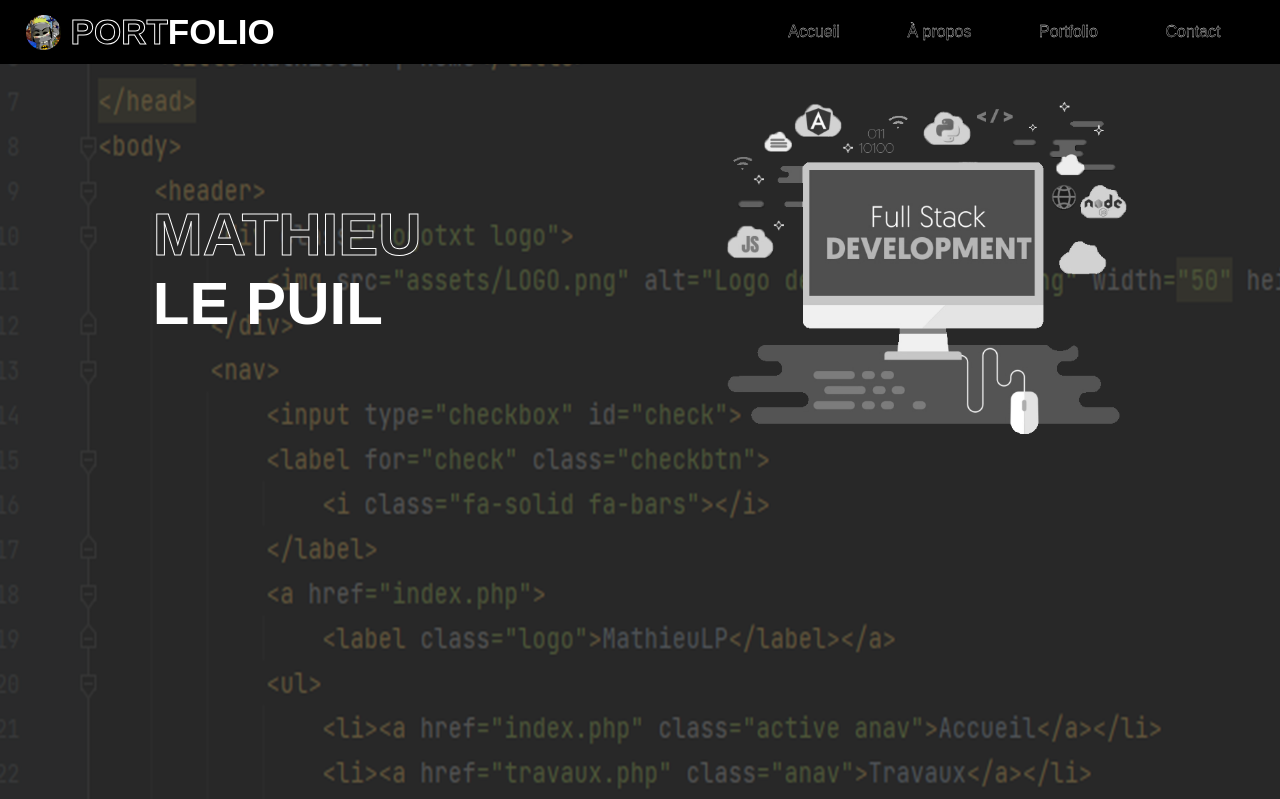
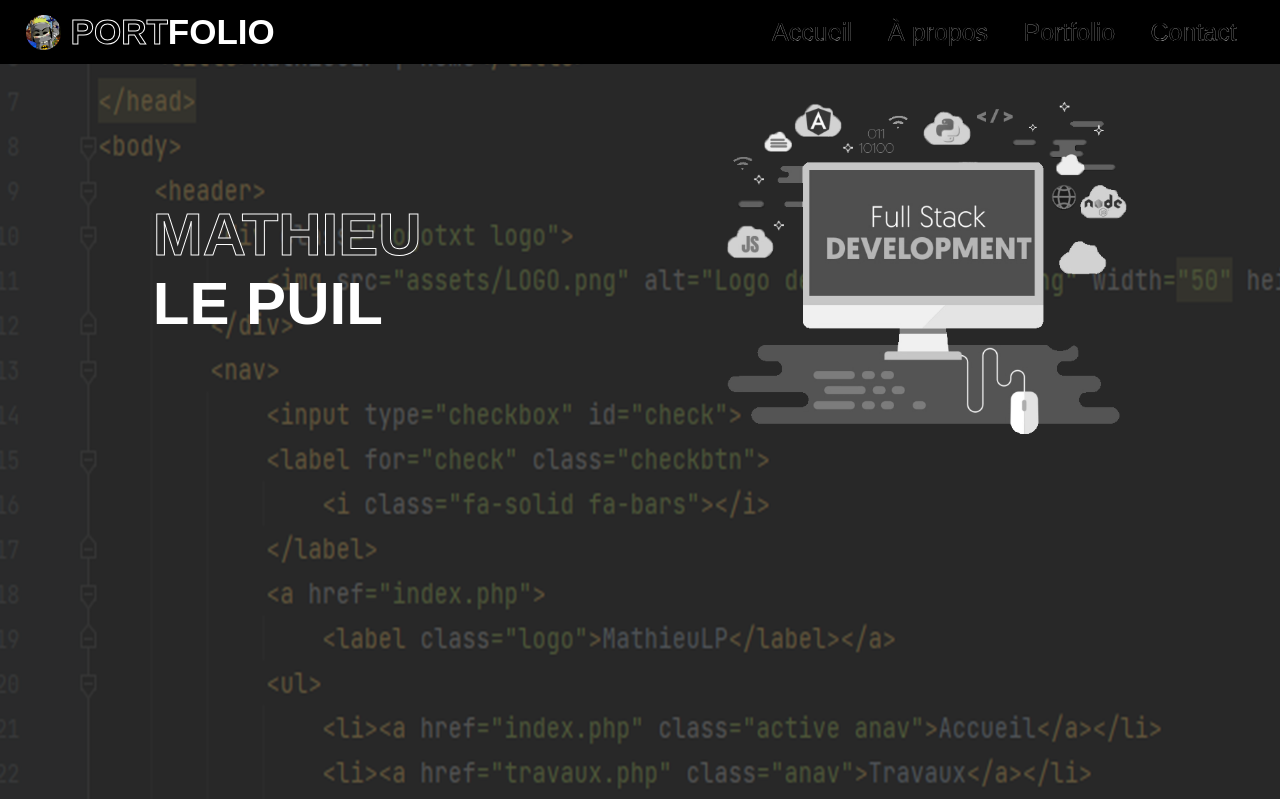
Before and after one commit to MathieuLePuil/portfolio.mathieulp.fr, a PHP site: page / in a window 1280 px wide. Shown: the top 799 px of the page. Run offline with PHP 8.4, Linux system fonts and the light colour scheme; some libraries are stand-ins or nearby versions.

Commit message:
Auto Commit

```diff
--- a/style/style.css
+++ b/style/style.css
@@ -79,7 +79,8 @@ nav {
 .menu li a {
     text-decoration: none;
     color: black;
-    -webkit-text-stroke: 0.3px white;
+    -webkit-text-stroke: 0.2px white;
+    font-size: 25px;
 }
 
 .menu li a:hover {
```
